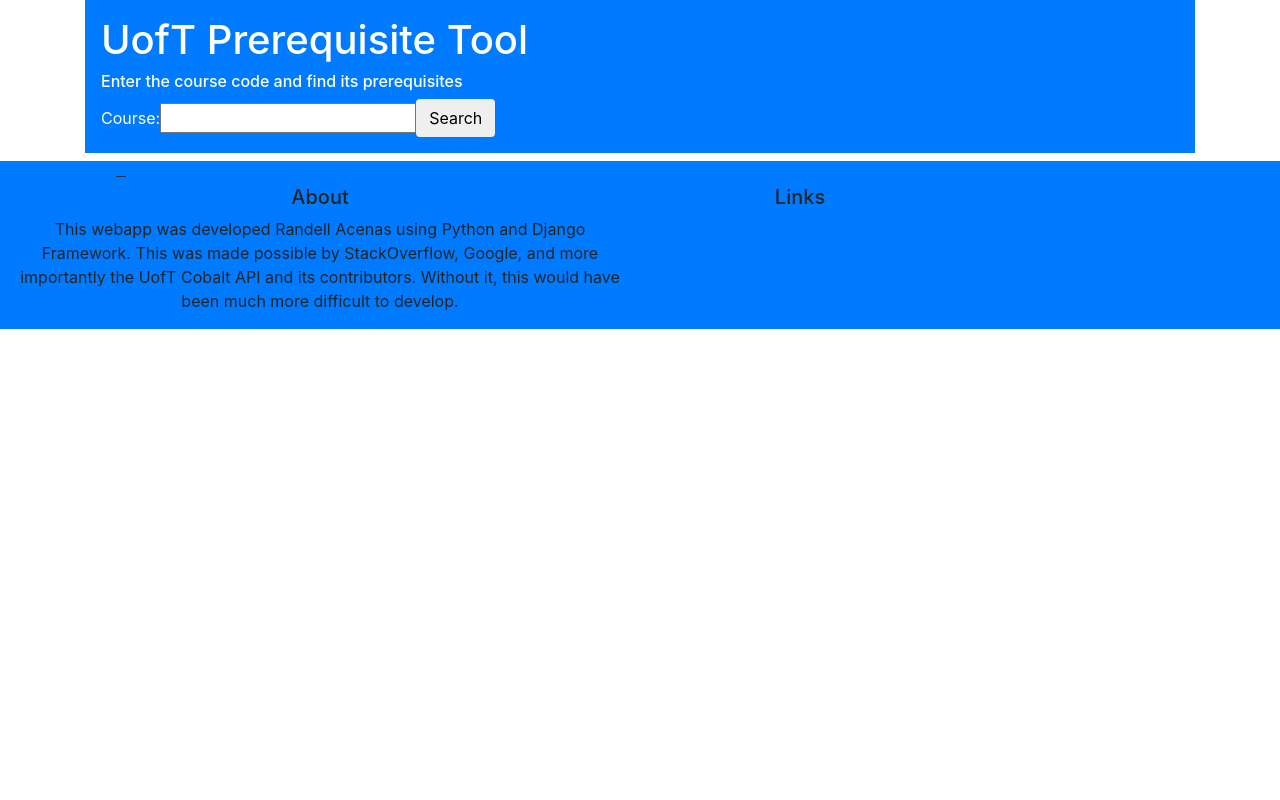
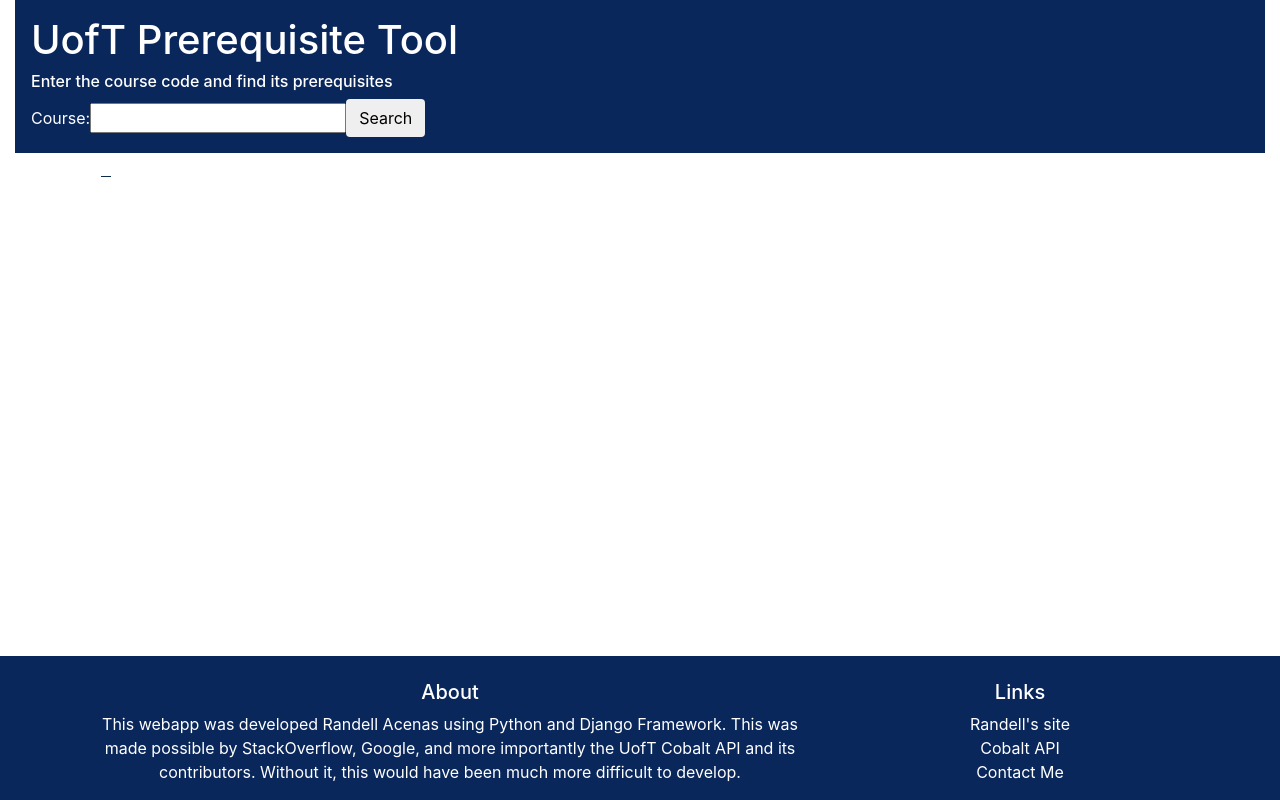
Before and after one commit to ranacenas/UofT-Pathway, a Django app: template UofT/templates/UofT/UofTpreReq.html in a window 1280 px wide. Run offline with Django 3.2, Linux system fonts and the light colour scheme; the template is opened without the code that fills it: values that come from a table or form of the project are taken from there, others are empty; some libraries are stand-ins or nearby versions.

Commit message:
html change

```diff
--- a/UofT/templates/UofT/UofTpreReq.html
+++ b/UofT/templates/UofT/UofTpreReq.html
@@ -7,6 +7,15 @@
 
 </head>
     <style>
+.footer {
+    position: fixed;
+    left: 0;
+    bottom: 0;
+    width: 100%;
+    background-color: rgb(5, 77, 172);
+    color: rgb(24, 23, 94);
+    text-align: center;
+}
 .tree,
 .tree ul {
   margin:0 0 0 1em; /* indentation */
@@ -61,9 +70,9 @@
 
     </style>
 <body>
-<div class="container">
+<div  class="container-fluid">
 
-    <div class="p-3 mb-2 bg-primary text-white">
+    <div style="background-color:rgb(10, 39, 92)" class="p-3 mb-2 text-white">
         <div class="media">
             <div class="media-body">
                 <h1> UofT Prerequisite Tool</h1>
@@ -134,24 +143,24 @@
 </div>
 
 
-<footer class="page-footer font-small bg-primary pt-4">
-    <div class="container-fluid text-center md-left">
+<footer style="background-color:rgb(10, 39, 92)" class="footer font-small pt-4">
+    <div class="container text-center md-center">
         <div class="row">
-            <div class="col-md-6 mt-md-0 mt-3">
-                <h5>About</h5>
-                <p>This webapp was developed Randell Acenas using Python and Django Framework. This was made possible by StackOverflow, Google, and more importantly the UofT Cobalt API and its contributors. Without it, this would have been much more difficult to develop.</p>
+            <div class="col-8 mt-md-0 mt-2">
+                <h5 style="color:rgb(255, 255, 255)">About</h5>
+                <p style="color:rgb(255, 255, 255)">This webapp was developed Randell Acenas using Python and Django Framework. This was made possible by StackOverflow, Google, and more importantly the UofT Cobalt API and its contributors. Without it, this would have been much more difficult to develop.</p>
             </div>
-            <div class="col-md-3 mb-md-0 mb-3">
-                <h5>Links</h5>
+            <div class="col-4 mb-md-0 mb-2">
+                <h5 style="color:rgb(255, 255, 255)">Links</h5>
                 <ul class="list-unstyled">
                     <li>
-                        <a href=randell.herokuapp.com>Randell's site</a>
+                        <a style="color:rgb(255, 255, 255)" href=https://randell.herokuapp.com>Randell's site</a>
                     </li>
                     <li>
-                        <a href=https://cobalt.qas.im>Cobalt API</a>
+                        <a style="color:rgb(255, 255, 255)" href=https://cobalt.qas.im>Cobalt API</a>
                     </li>
                     <li>
-                        <a href="mailto:randell.acenas@mail.utoronto.ca" target="_top">Contact Me</a>
+                        <a style="color:rgb(255, 255, 255)" href="mailto:randell.acenas@mail.utoronto.ca" target="_top">Contact Me</a>
                     </li>
 
 
```
